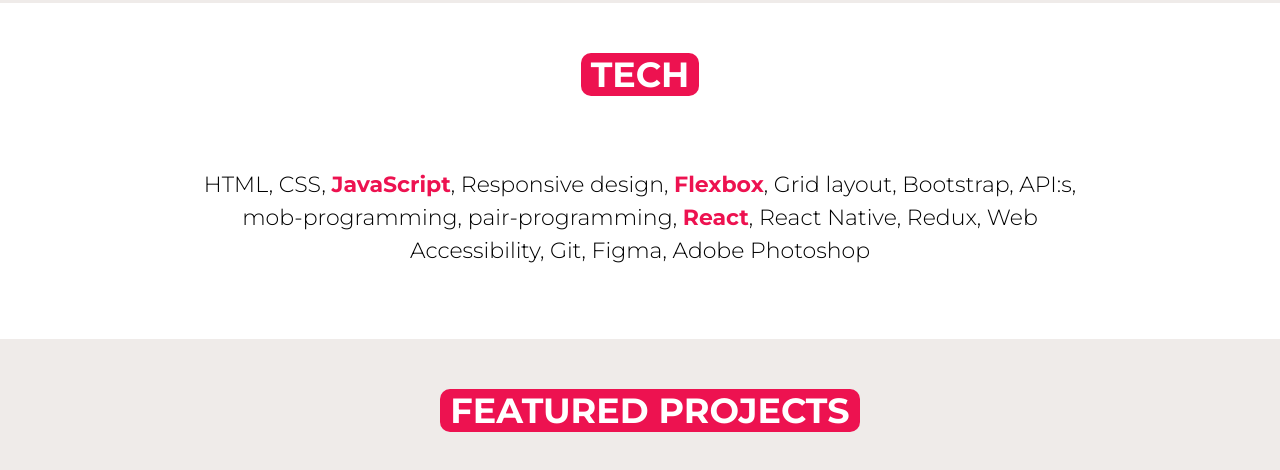
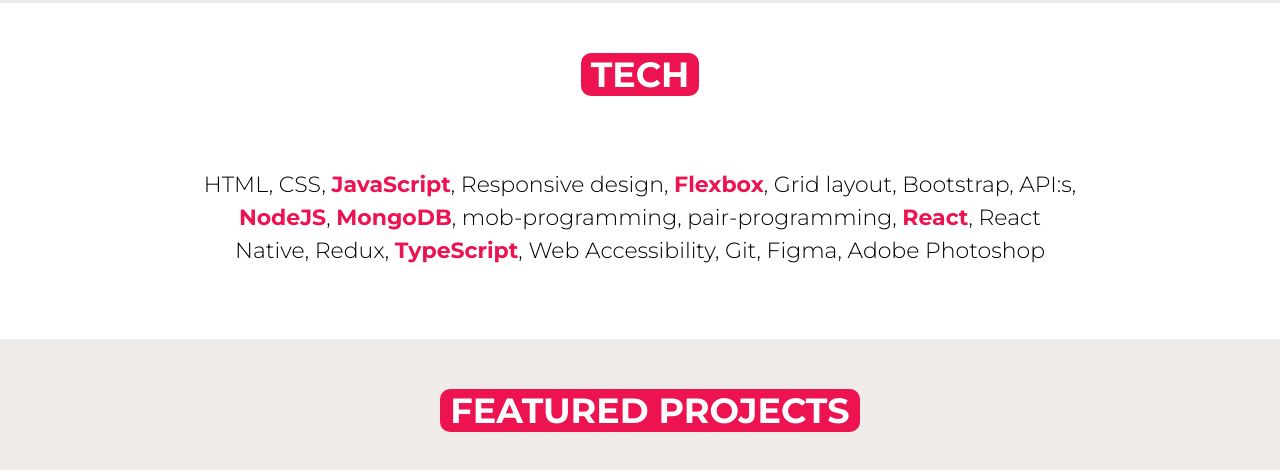
Before and after one commit to NasimMhn/my-portfolio, a plain HTML site: page index.html in a window 1280 px wide. Shown: the part 850-1320 px from the top of the page. Drawn offline with Linux system fonts and the light colour scheme.

Commit message:
tech section updated

```diff
--- a/index.html
+++ b/index.html
@@ -77,8 +77,9 @@
       <p>
         HTML, CSS, <span class="highlight pink">JavaScript</span>, Responsive design, <span
           class="highlight pink">Flexbox</span>, Grid layout, Bootstrap,
-        API:s, mob-programming,
-        pair-programming, <span class="highlight pink">React</span>, React Native, Redux, Web Accessibility, Git, Figma,
+        API:s, <span class="highlight pink">NodeJS</span>, <span class="highlight pink">MongoDB</span>, mob-programming,
+        pair-programming, <span class="highlight pink">React</span>, React Native, Redux, <span
+          class="highlight pink">TypeScript</span>, Web Accessibility, Git, Figma,
         Adobe Photoshop
       </p>
 
```
Also changed, not shown: 1 other file.
